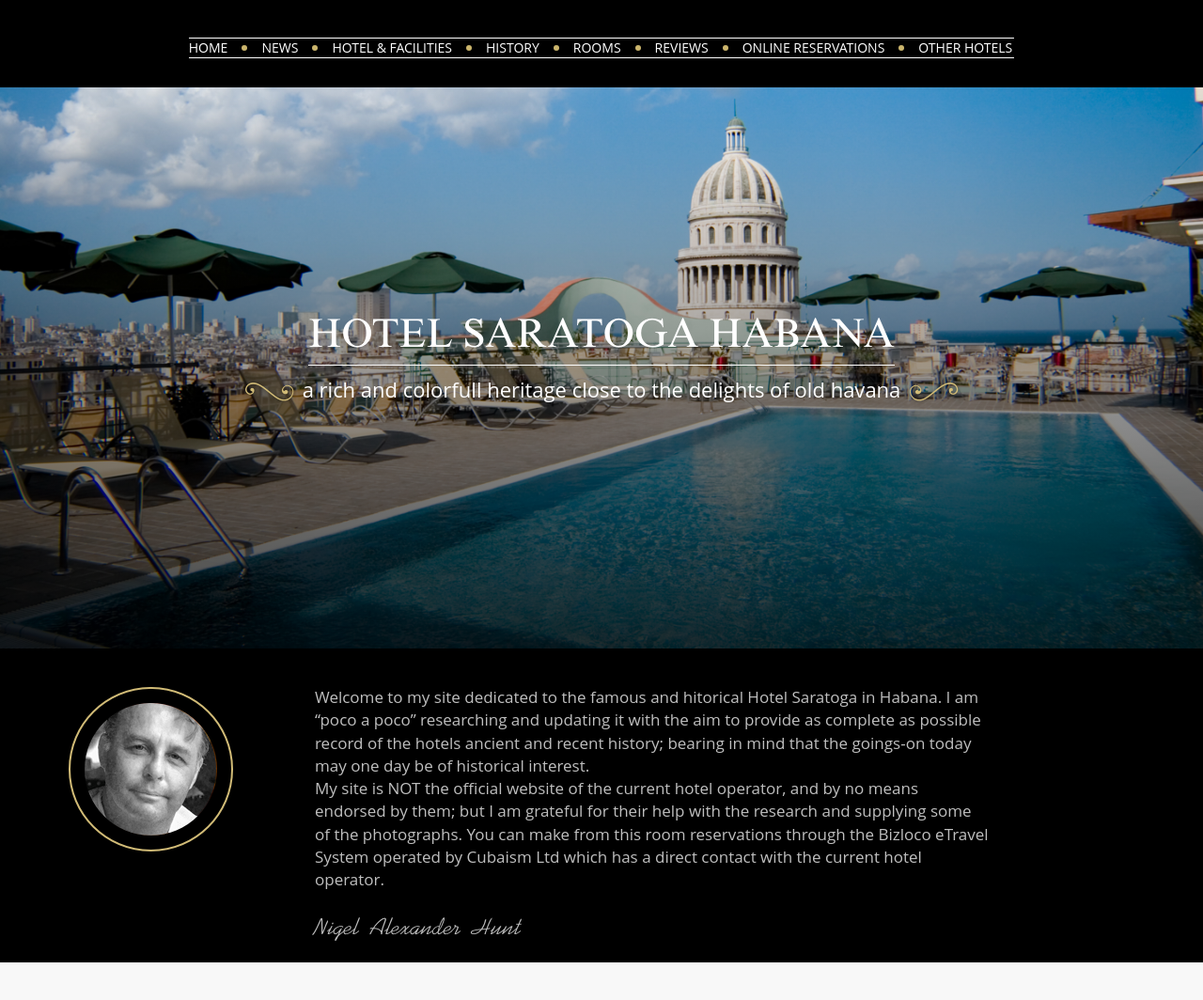
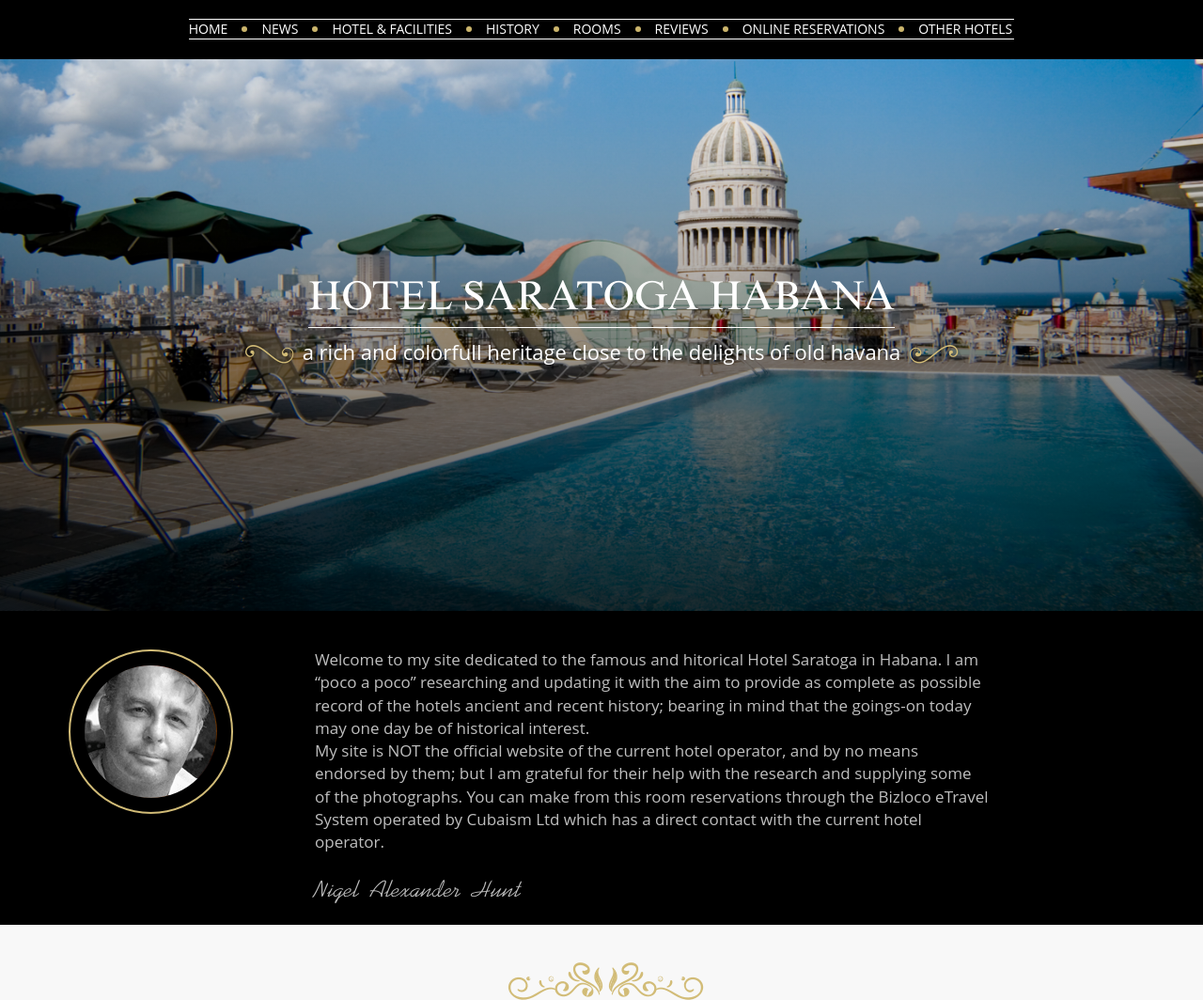
Before and after one commit to gilberdev/hotelsaratoga, a Django app: page / in a window 1280 px wide. Shown: the top 1064 px of the page at 94% size. Run offline with Django 3.2, Linux system fonts and the light colour scheme; style sheets or scripts are compiled from the project's sources; some libraries are stand-ins or nearby versions; some web fonts are replaced.

Commit message:
Menu modificado

```diff
--- a/apps/base/templates/base/home.html
+++ b/apps/base/templates/base/home.html
@@ -3,7 +3,7 @@
 {% block content %}
 
     {# Header and Message #}
-    <div class="row my-img-format page-header parent" style="border-bottom-width: 0;">
+    <div class="row my-img-format page-header parent" style="border-bottom-width: 0; margin-top: 0px;">
         <div class="row">
             <p class="text-center">
                 <span class="hotel-name subtitle"> hotel saratoga habana </span>
--- a/saratoga/templates/base.html
+++ b/saratoga/templates/base.html
@@ -41,7 +41,7 @@
 <body>
 {% block body %}
 
-  <nav class="navbar navbar-inverse navbar-fixed-top">
+  <nav class="navbar navbar-inverse navbar-fixed-top" style="margin-bottom: 0;">
     <div class="container-fluid" style="background-color: black;">
       <div class="navbar-header">
         <button type="button" class="navbar-toggle collapsed" data-toggle="collapse" data-target="#navbar" aria-expanded="false" aria-controls="navbar">
@@ -52,7 +52,7 @@
         </button>
 {#        <a class="navbar-brand" href="#">Project name</a>#}
       </div>
-      <div id="navbar" class="collapse navbar-collapse separation" >
+      <div id="navbar" class="collapse navbar-collapse separation" style="margin: 20px 0 20px 0;">
         <ul class="nav navbar-nav">
           <li><a class="navbar-a" href="#" style="color: white; padding: 0 15px 0 0;">HOME</a></li>
           <li><a id="circle"></a></li>
```
